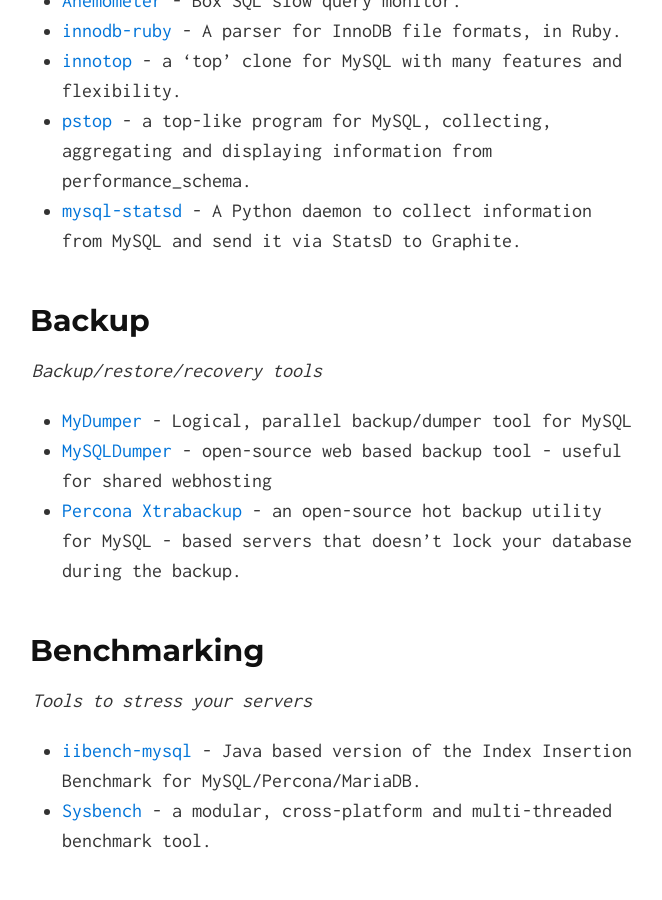
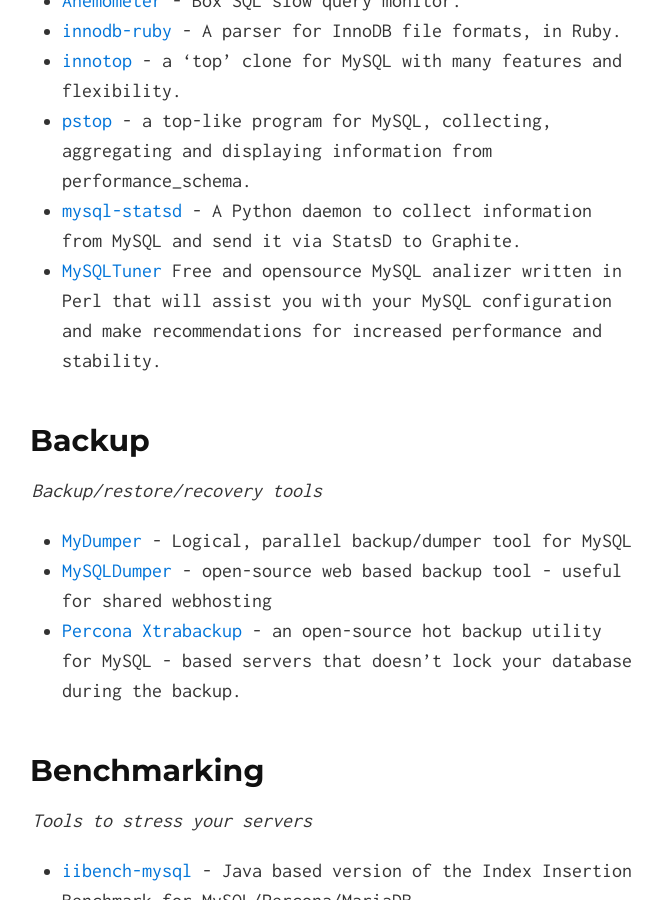
Before and after one commit to shlomi-noach/awesome-mysql, a Jekyll site: the page built from index.md, in a window 1280 px wide and 900 px high, scrolled down 1284 px. Shown: the whole window, without its empty margins (308-970 px from the left). Built offline with Jekyll 4.4.1, drawn with Linux system fonts in a browser that asks for light colours.

Commit message:
add MySQLTuner

```diff
--- a/index.md
+++ b/index.md
@@ -41,6 +41,9 @@
 - [innotop](https://github.com/innotop/innotop) - a 'top' clone for MySQL with many features and flexibility.
 - [pstop](https://github.com/sjmudd/ps-top) - a top-like program for MySQL, collecting, aggregating and displaying information from performance_schema.
 - [mysql-statsd](https://github.com/db-art/mysql-statsd) - A Python daemon to collect information from MySQL and send it via StatsD to Graphite.
+- [MySQLTuner](http://mysqltuner.com/) Free and opensource MySQL analizer written in Perl that will assist you with your MySQL configuration and make recommendations for increased performance and stability.
+
+
 
 ## Backup
 
```
